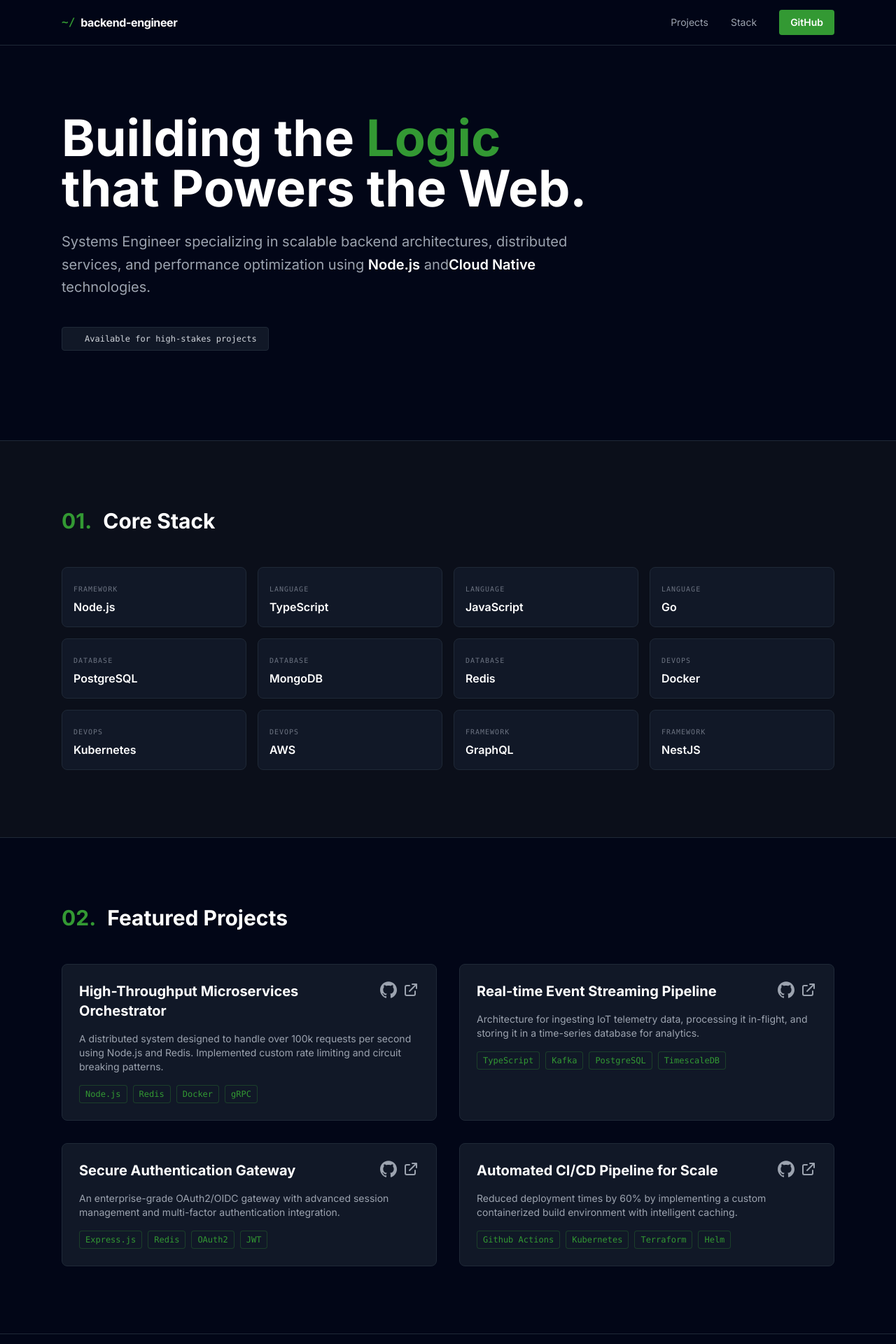
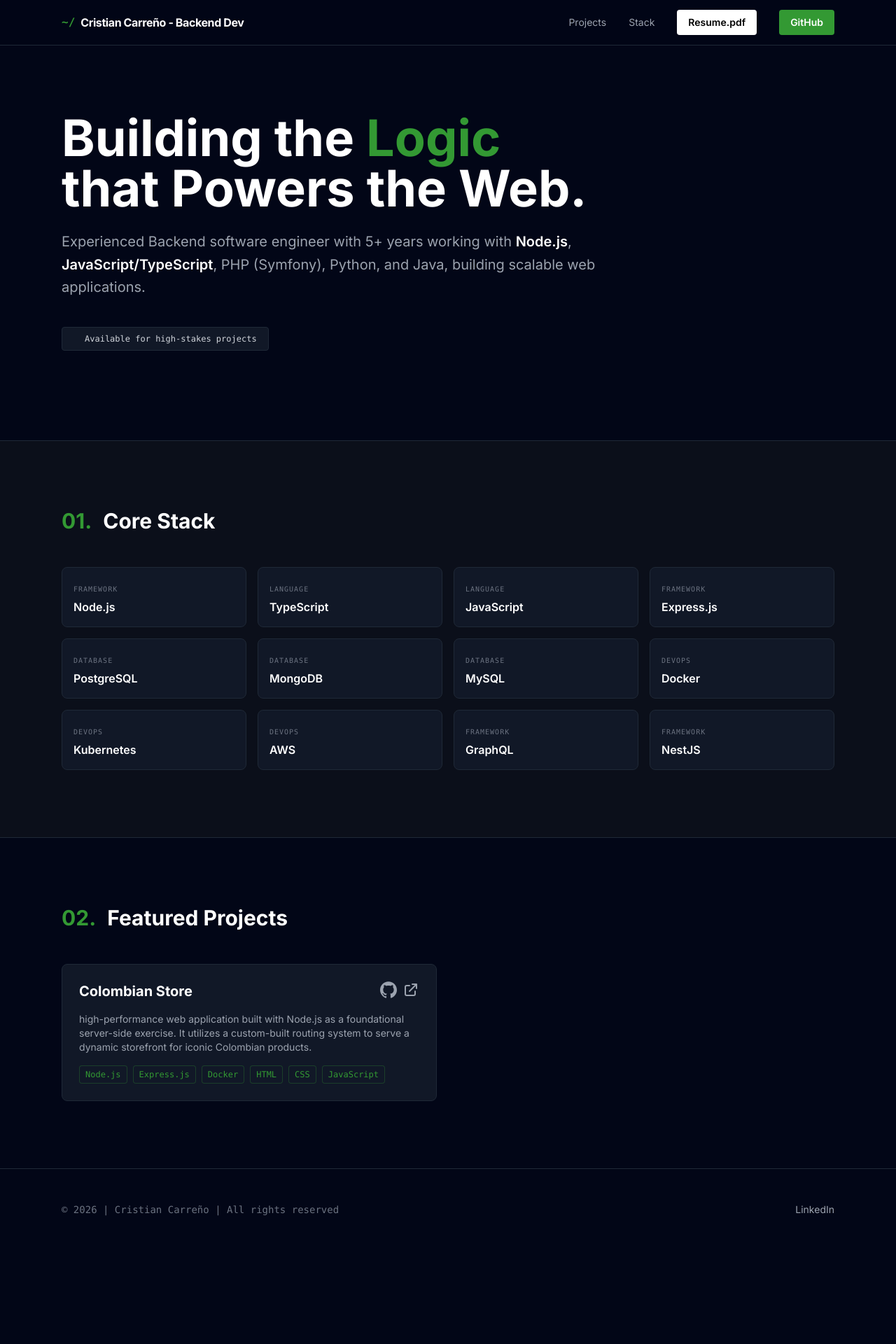
Before and after one commit to gaaplex/cycarrenol_portfolio, a React (Vite) app: page / in a window 1280 px wide. Shown: the top 1920 px of the page at 70% size. After the commit the page ends 1786 px from the top, so only its background shows below. Built offline with nearby package versions, Linux system fonts and the light colour scheme.

Commit message:
Update portfolio content with personal branding, a real project, and refined skills

```diff
--- a/App.tsx
+++ b/App.tsx
@@ -12,12 +12,15 @@ const App: React.FC = () => {
         <div className="max-w-6xl mx-auto px-6 h-16 flex items-center justify-between">
           <div className="flex items-center gap-2">
             <span className="text-[#339933] font-mono font-bold">~/</span>
-            <span className="text-white font-bold tracking-tight">backend-engineer</span>
+            <span className="text-white font-bold tracking-tight">Cristian Carreño - Backend Dev</span>
           </div>
           <div className="hidden md:flex items-center gap-8">
             <a href="#projects" className="text-gray-400 hover:text-[#339933] text-sm transition-colors">Projects</a>
             <a href="#skills" className="text-gray-400 hover:text-[#339933] text-sm transition-colors">Stack</a>
-            <a href="https://github.com" target="_blank" className="bg-[#339933] text-white px-4 py-2 rounded text-sm font-semibold hover:bg-green-700 transition-colors">
+            <a href="https://drive.google.com/file/d/12Fn0WJpds-G57R9iVwiQSD_-jOaSFpyl/view?usp=drive_link" target="_blank" className="bg-white text-black px-4 py-2 rounded text-sm font-semibold hover:bg-gray-200 transition-colors">
+              Resume.pdf
+            </a>
+            <a href="https://github.com/gaaplex" target="_blank" className="bg-[#339933] text-white px-4 py-2 rounded text-sm font-semibold hover:bg-green-700 transition-colors">
               GitHub
             </a>
           </div>
@@ -31,9 +34,9 @@ const App: React.FC = () => {
             Building the <span className="text-[#339933]">Logic</span> that Powers the Web.
           </h1>
           <p className="text-xl text-gray-400 mb-10 leading-relaxed">
-            Systems Engineer specializing in scalable backend architectures, distributed services,
-            and performance optimization using <span className="text-white font-semibold">Node.js</span> and
-            <span className="text-white font-semibold">Cloud Native</span> technologies.
+            Experienced Backend software engineer with 5+ years working with <span className="text-white font-semibold">Node.js</span>,
+            <span className="text-white font-semibold"> JavaScript/TypeScript</span>, PHP (Symfony), Python, and Java, building scalable
+            web applications.
           </p>
           <div className="flex flex-wrap gap-4">
             <div className="px-4 py-2 bg-gray-900 border border-gray-800 rounded flex items-center gap-2">
@@ -79,12 +82,10 @@ const App: React.FC = () => {
       <footer className="border-t border-gray-800 py-12">
         <div className="max-w-6xl mx-auto px-6 flex flex-col md:flex-row justify-between items-center gap-6">
           <div className="text-gray-500 text-sm font-mono">
-            &copy; {new Date().getFullYear()} // Built with Node.js palette
+            &copy; {new Date().getFullYear()} | Cristian Carreño | All rights reserved
           </div>
           <div className="flex gap-6">
-            <a href="#" className="text-gray-400 hover:text-[#339933] text-sm">LinkedIn</a>
-            <a href="#" className="text-gray-400 hover:text-[#339933] text-sm">Twitter/X</a>
-            <a href="#" className="text-gray-400 hover:text-[#339933] text-sm">Resume.pdf</a>
+            <a href="https://www.linkedin.com/in/cycarrenol/" className="text-gray-400 hover:text-[#339933] text-sm">LinkedIn</a>
           </div>
         </div>
       </footer>
--- a/constants.ts
+++ b/constants.ts
@@ -4,35 +4,11 @@ import { Project, Skill } from './types';
 export const PROJECTS: Project[] = [
   {
     id: '1',
-    title: 'High-Throughput Microservices Orchestrator',
-    description: 'A distributed system designed to handle over 100k requests per second using Node.js and Redis. Implemented custom rate limiting and circuit breaking patterns.',
-    technologies: ['Node.js', 'Redis', 'Docker', 'gRPC'],
-    link: '#',
-    github: 'https://github.com'
-  },
-  {
-    id: '2',
-    title: 'Real-time Event Streaming Pipeline',
-    description: 'Architecture for ingesting IoT telemetry data, processing it in-flight, and storing it in a time-series database for analytics.',
-    technologies: ['TypeScript', 'Kafka', 'PostgreSQL', 'TimescaleDB'],
-    link: '#',
-    github: 'https://github.com'
-  },
-  {
-    id: '3',
-    title: 'Secure Authentication Gateway',
-    description: 'An enterprise-grade OAuth2/OIDC gateway with advanced session management and multi-factor authentication integration.',
-    technologies: ['Express.js', 'Redis', 'OAuth2', 'JWT'],
-    link: '#',
-    github: 'https://github.com'
-  },
-  {
-    id: '4',
-    title: 'Automated CI/CD Pipeline for Scale',
-    description: 'Reduced deployment times by 60% by implementing a custom containerized build environment with intelligent caching.',
-    technologies: ['Github Actions', 'Kubernetes', 'Terraform', 'Helm'],
-    link: '#',
-    github: 'https://github.com'
+    title: 'Colombian Store',
+    description: 'high-performance web application built with Node.js as a foundational server-side exercise. It utilizes a custom-built routing system to serve a dynamic storefront for iconic Colombian products.',
+    technologies: ['Node.js', 'Express.js', 'Docker', 'HTML', 'CSS', 'JavaScript'],
+    link: 'https://github.com/gaaplex/colombianStore',
+    github: 'https://github.com/gaaplex/colombianStore'
   }
 ];
 
@@ -40,10 +16,10 @@ export const SKILLS: Skill[] = [
   { name: 'Node.js', category: 'Framework' },
   { name: 'TypeScript', category: 'Language' },
   { name: 'JavaScript', category: 'Language' },
-  { name: 'Go', category: 'Language' },
+  { name: 'Express.js', category: 'Framework' },
   { name: 'PostgreSQL', category: 'Database' },
   { name: 'MongoDB', category: 'Database' },
-  { name: 'Redis', category: 'Database' },
+  { name: 'MySQL', category: 'Database' },
   { name: 'Docker', category: 'DevOps' },
   { name: 'Kubernetes', category: 'DevOps' },
   { name: 'AWS', category: 'DevOps' },
```
